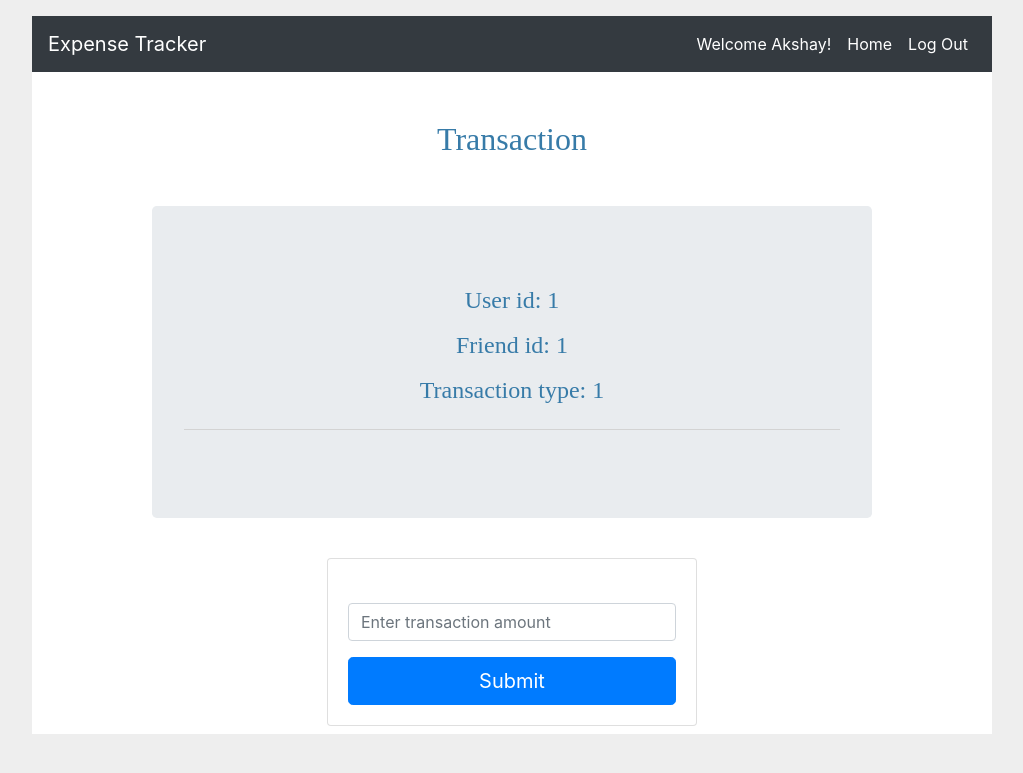
After one commit to Akshay199456/ExpenseTracker, a Flask app: page /user/transaction/1/1/1 in a window 1280 px wide. The commit adds this page. Shown: the top 773 px of the page, without its empty margins (128-1151 px from the left). Run offline with Flask 3, Linux system fonts and the light colour scheme; a user stored in the database is signed in; data comes from the database, SQL or seed files in the repository; some libraries are stand-ins or nearby versions.

Commit message:
Completed send and request page

```diff
--- a/flaskr/templates/user/friends.html
+++ b/flaskr/templates/user/friends.html
@@ -1,7 +1,7 @@
 {% extends 'base.html' %}
 
 {% block header %}
-  <h2 class="card-title text-center mt-5">{% block title %}Friends{% endblock %}</h2>
+  <h2 class="card-title text-center mt-5">{% block title %}Friends Transaction Portal{% endblock %}</h2>
 {% endblock %}
 
 {% block content %}
@@ -16,8 +16,8 @@
             <div class="card-body text-center border border-info d-flex justify-content-around align-items-center">
               <h5 class="card-title">{{user['username']}}</h5>
               <div class="d-flex justify-content-end">
-                <input type='submit' class="btn btn-light ml-2" name='submit_{{user['friend_id']}}' value='Send Money'>
-                <input type='submit' class="btn btn-dark ml-2" name='submit_{{user['friend_id']}}' value='Request Money'>
+                <input type='submit' class="btn btn-light ml-2" name='submit_{{user['friend_id']}}' value='Send'>
+                <input type='submit' class="btn btn-dark ml-2" name='submit_{{user['friend_id']}}' value='Request'>
               </div>
             </div>
           </div>
--- /dev/null
+++ b/flaskr/templates/user/transaction.html
@@ -0,0 +1,32 @@
+{% extends 'base.html' %}
+
+{% block header %}
+  <h2 class="card-title text-center mt-5">{% block title %} Transaction {% endblock %}</h2>
+{% endblock %}
+
+{% block content %}
+<div class="jumbotron text-center w-75 mx-auto mt-5">
+	<h4 class="display-5"> User id: {{user_id}}</h4>
+  <h4 class="display-5"> Friend id: {{friend_id}}</h4>
+  <h4 class="display-5"> Transaction type: {{transaction_type}}</h4>
+  <hr class="my-4">
+</div>
+
+<div class="container">
+	<div class="row">
+		<div class="col-sm-9 col-md-7 col-lg-5 mx-auto">
+			<div class="card card-signin my-2">
+        		<div class="card-body">
+        			<form class="form-signin" method="post">
+        				<div class="form-label-group">
+        				  <label for='amount'></label>
+  							  <input type="number" id='amount' name='amount' min="1" class="form-control" placeholder="Enter transaction amount">
+        				</div>
+        				  <button class="mt-3 btn btn-lg btn-primary btn-block" type="submit" value="submit"> Submit</button>
+        			</form>
+        		</div>
+        	</div>
+        </div>
+    </div>
+</div>
+{% endblock %}
--- a/flaskr/user.py
+++ b/flaskr/user.py
@@ -186,8 +186,15 @@ def friend():
 	db = get_db()
 	print('We are in friend route')
 	if request.method == 'POST':
-		print('Request form: ', request.form)
-		return 'We are in post route of friend!'
+		print('Request form: ', list(request.form))
+		key = list(request.form)[0]
+		transaction_type = request.form[key].lower()
+		friend_id = int(key.split('_')[1])
+
+		print('Key: ', key)
+		print('Value: ', transaction_type)
+		print('Id: ', friend_id)
+		return redirect(url_for('user.transaction', friend_id = friend_id, transaction_type = transaction_type, user_id = g.user['id']))
 	else:
 		all_friends = db.execute(
 			'SELECT f.user_id, f.friend_id, f.friend_type_request, u.username'
@@ -195,10 +202,46 @@ def friend():
 			' WHERE f.user_id = ? AND f.friend_type_request = ?', (g.user['id'], 2)
 		).fetchall()
 		print('All friends: ', all_friends)
+
 		if not all_friends:
 			error = 'You currently have no friends! Add friends to exchange money.'
 			flash(error)
 	return render_template('user/friends.html', all_friends = all_friends)
+
+
+
+@bp.route('/transaction/<int:friend_id>/<transaction_type>/<int:user_id>', methods = ('GET', 'POST'))
+def transaction(friend_id, transaction_type, user_id):
+	error = None
+	print('Friend id: ', friend_id)
+	print('Transaction type: ', transaction_type)
+	print('User id: ', user_id)
+	if request.method == 'POST':
+		print('Request form: ', request.form)
+		amount = int(request.form['amount'])
+		print('Amount: ', amount)
+
+		if transaction_type == 'send':
+			error = 'Request to send money has been sent!'
+		elif transaction_type == 'request':
+			error = 'Request to receive money has been sent!'
+
+
+		# Need to resume writing code from here:
+			'''
+			Once we get the request to either send/receive money along with the amount,
+			we need to enter that into the database for transactionrequest(need to create it
+			first). Finally, create a notification panel where the user can see the requests
+			coming in and going out and can accept, reject, edit the accept and edit the reject
+			amount
+			'''
+
+		flash(error)
+		return redirect(url_for('user.friend'))
+
+	else:
+		return render_template('user/transaction.html', friend_id = friend_id, transaction_type = transaction_type, user_id = g.user['id'])
+
 
 
 @bp.route('/view', methods = ('GET', 'POST'))
```
